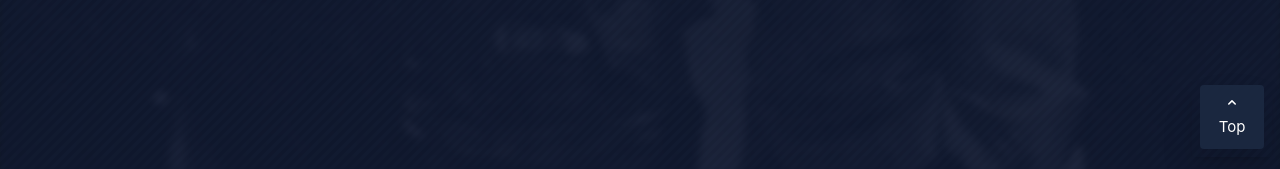
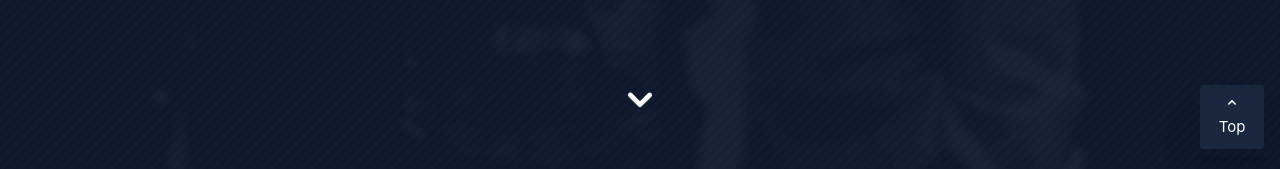
Before and after one commit to MCCN-DEV/pirati-webpage, a Vue app: page / in a window 1280 px wide. Shown: the part 627-796 px from the top of the page. Built offline with nearby package versions, Linux system fonts and the light colour scheme.

Commit message:
CSS and scrolling fix

```diff
--- a/src/assets/main.css
+++ b/src/assets/main.css
@@ -8,6 +8,10 @@
 
   .landscape__margin-gallery{
     margin-top: 100px
+  }
+
+  .landscape__hidden{
+    display: none;
   }
 
   /* img{
--- a/src/components/HeroSection.vue
+++ b/src/components/HeroSection.vue
@@ -14,8 +14,8 @@
     </p>
   </div>
   <div class="absolute bottom-12 left-1/2 transform -translate-x-1/2">
-    <button @click="scrollToSection('albums')" class="down-arrow-button">
-      <svg class="w-6 h-6 landscape:hidden" fill="currentColor" viewBox="0 0 20 20" xmlns="http://www.w3.org/2000/svg">
+    <button @click="scrollToSection('aboutus')" class="down-arrow-button landscape__hidden">
+      <svg class="w-6 h-6" fill="currentColor" viewBox="0 0 20 20" xmlns="http://www.w3.org/2000/svg">
         <path fill-rule="evenodd" d="M5.293 9.293a1 1 0 011.414 0L10 12.586l3.293-3.293a1 1 0 111.414 1.414l-4 4a1 1 0 01-1.414 0l-4-4a1 1 0 010-1.414z" clip-rule="evenodd"></path>
       </svg>
     </button>
--- a/src/components/Showcase.vue
+++ b/src/components/Showcase.vue
@@ -1,5 +1,5 @@
 <template>
-  <div>
+  <div id="aboutus">
     <section>
       <div class="gap-16 items-center py-8 px-4 mx-auto max-w-screen-xl lg:grid lg:grid-cols-2 lg:py-16 lg:px-6">
         <div class="font-light text-gray-500 sm:text-lg">
```
